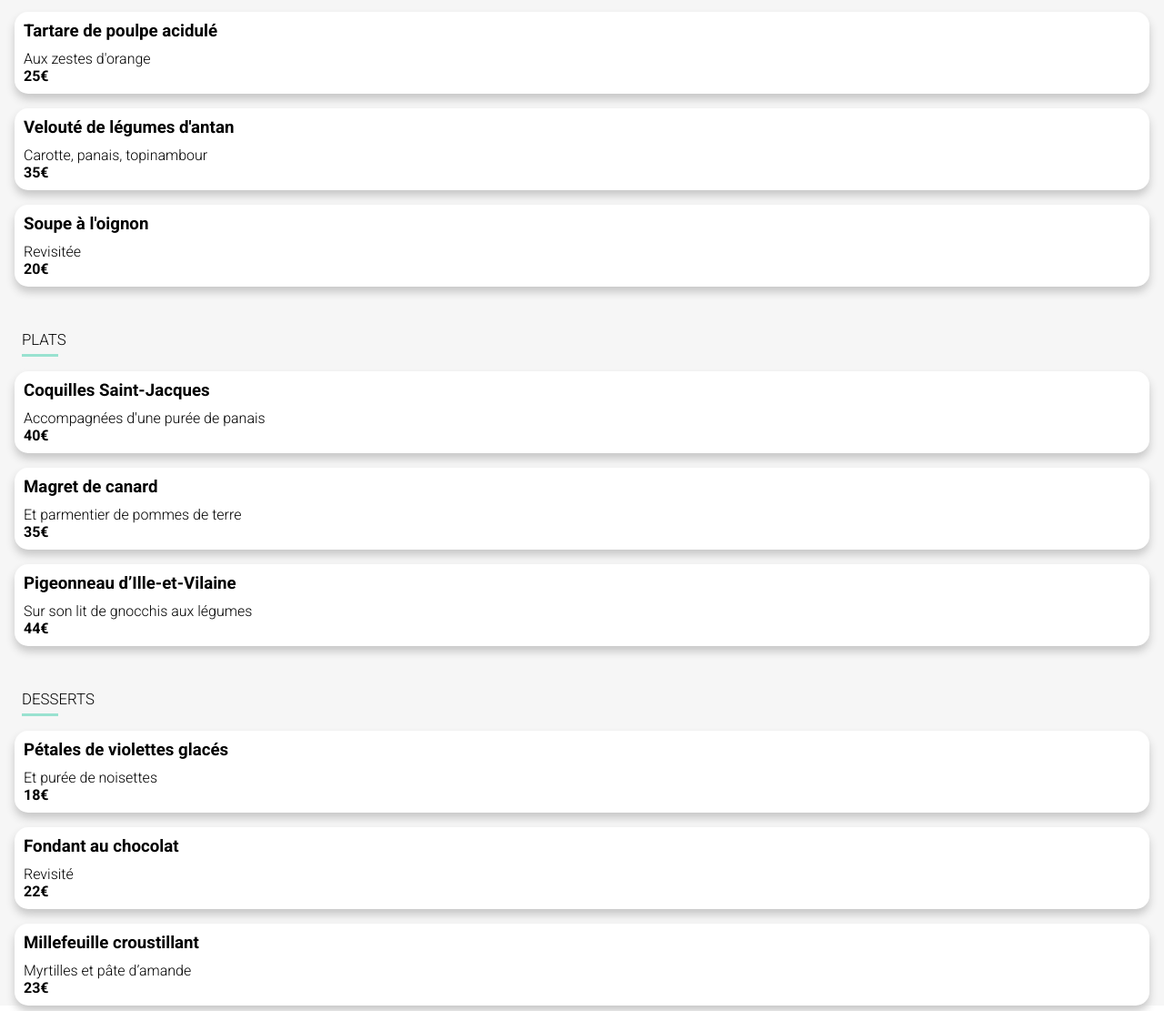
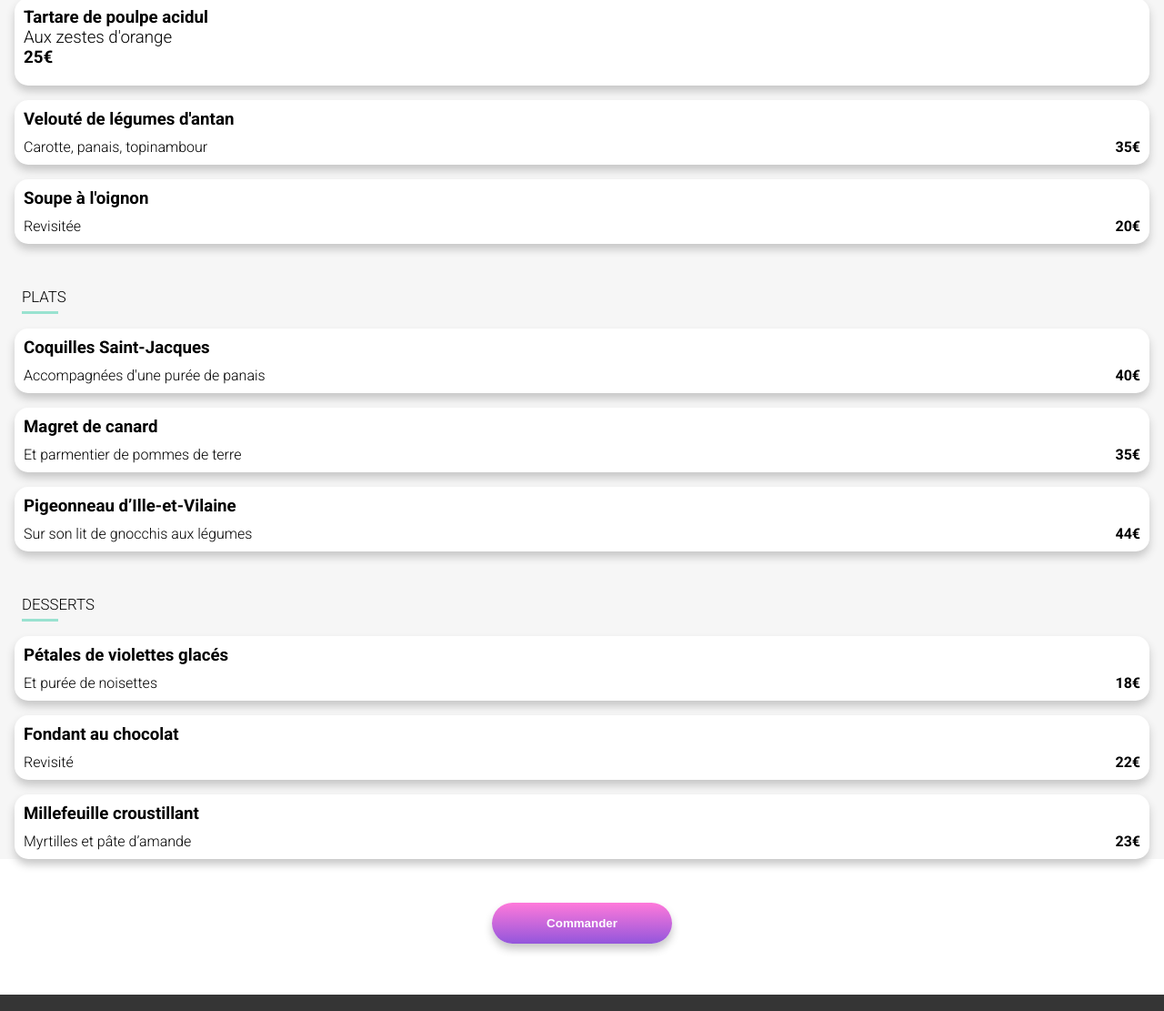
Before and after one commit to Philippe-devfr/philippetouzelet_3_23022021, a website: page a-la-française.html in a window 1280 px wide. Shown: the part 430-1541 px from the top of the page at 91% size. Drawn offline with Linux system fonts and the light colour scheme; a web font is replaced by a local one.

Commit message:
modif html all menus

```diff
--- a/a-la-française.html
+++ b/a-la-française.html
@@ -18,7 +18,7 @@
 <header>
     <div class="header__nav">
         <a href="index.html"><i class="fas fa-arrow-left"></i></a>
-        <img src="img/logo/ohmyfood.png" alt="logo ohmyfood">
+        <h2>ohmyfood</h2>
     </div>
     <div class="header__img">
         <img src="img/restaurants/a_la_francaise.jpg" alt="menu à la française">
@@ -38,25 +38,19 @@
                 <h2>Entrées</h2>
             </div>
             <div class="dish">
-                <h3>Tartare de poulpe acidulé</h3>
-                <div>
+                <h3>Tartare de poulpe acidul
                 <p>Aux zestes d'orange</p>
                 <span>25€</span>
             </div>
-            </div>
             <div class="dish">
                 <h3>Velouté de légumes d'antan</h3>
-                <div>
                 <p>Carotte, panais, topinambour</p>
                 <span>35€</span>
             </div>
-            </div>
             <div class="dish">
                 <h3>Soupe à l'oignon</h3>
-                <div>
                 <p>Revisitée</p>
                 <span>20€</span>
-                </div>
             </div>
         </div>
         <div class="mainCourses">
@@ -65,24 +59,18 @@
             </div>
             <div class="dish">
                 <h3>Coquilles Saint-Jacques</h3>
-                <div>
                 <p>Accompagnées d'une purée de panais</p>
                 <span>40€</span>
             </div>
-            </div>
             <div class="dish">
                 <h3>Magret de canard</h3>
-                <div>
                 <p>Et parmentier de pommes de terre</p>
                 <span>35€</span>
             </div>
-            </div>
             <div class="dish">
                 <h3>Pigeonneau d’Ille-et-Vilaine</h3>
-                <div>
                 <p>Sur son lit de gnocchis aux légumes</p>
                 <span>44€</span>
-                </div>
             </div>
         </div>
         <div class="dessert">
@@ -91,24 +79,18 @@
             </div>
             <div class="dish">
                 <h3>Pétales de violettes glacés</h3>
-                <div>
                 <p>Et purée de noisettes</p>
                 <span>18€</span>
             </div>
-            </div>
             <div class="dish">
                 <h3>Fondant au chocolat</h3>
-                <div>
                 <p>Revisité</p>
                 <span>22€</span>
             </div>
-            </div>
             <div class="dish">
                 <h3>Millefeuille croustillant</h3>
-                <div>
                 <p>Myrtilles et pâte d’amande</p>
                 <span>23€</span>
-                </div>
             </div>
         </div>
     </div>
```
Also changed, not shown: la-palette-du-gout.html (+2 -20 lines), le-delice-des-sens.html (+2 -19 lines). Lines whose indentation alone changed are shown as unchanged.
